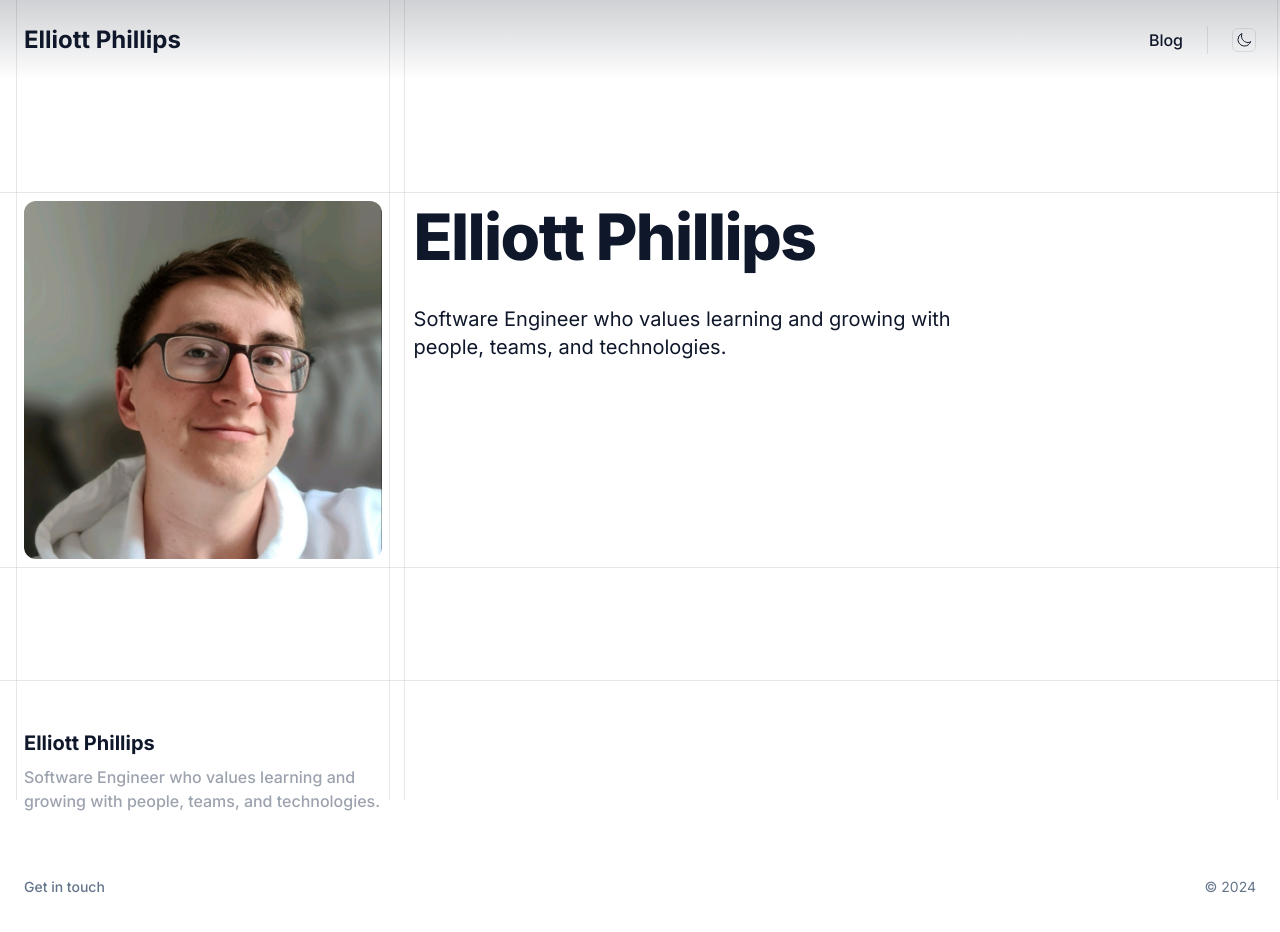
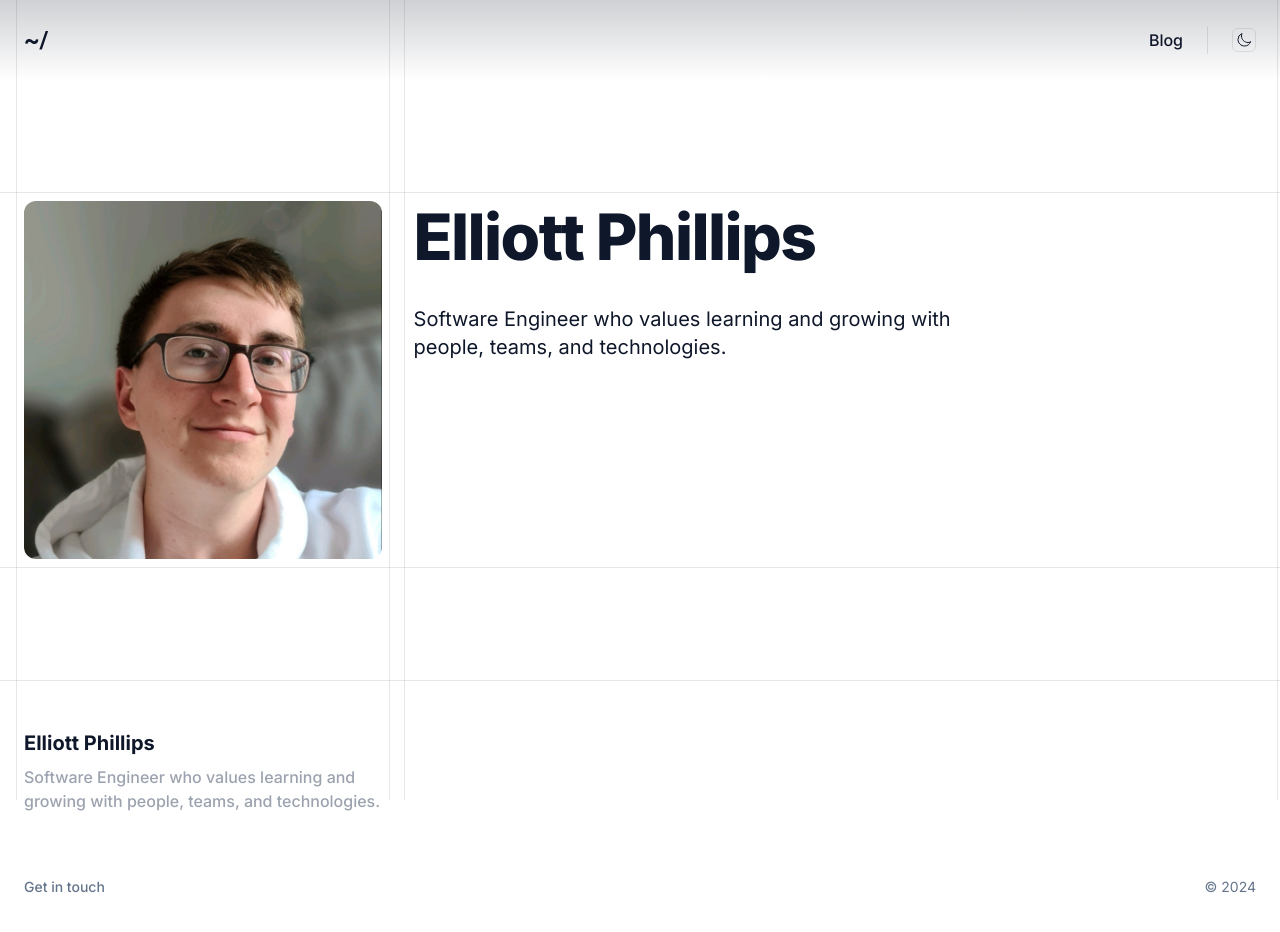
Before and after one commit to ellsphillips/ellsphillips.dev, a Next.js app: page / in a window 1280 px wide. Shown: the top 932 px of the page. Built offline with nearby package versions, Linux system fonts and the light colour scheme.

Commit message:
Dev: set global mono font

```diff
--- a/components/Header.tsx
+++ b/components/Header.tsx
@@ -12,8 +12,8 @@ export default function Header() {
       <div className="mx-auto w-full max-w-7xl px-4 md:px-6">
         <div className="flex h-16 items-center justify-between lg:h-20">
           <div className="flex items-center">
-            <a href="/" className="text-2xl font-bold">
-              Elliott Phillips
+            <a href="/" className="text-2xl font-bold font-mono">
+              ~/
             </a>
           </div>
 
--- a/tailwind.config.js
+++ b/tailwind.config.js
@@ -26,6 +26,10 @@ module.exports = {
         "gradient-conic":
           "conic-gradient(from 180deg at 50% 50%, var(--tw-gradient-stops))",
       },
+      fontFamily: {
+        sans: ["Inter", "sans-serif"],
+        mono: ["Roboto", "sans-serif"],
+      },
     },
   },
   variants: {
```
